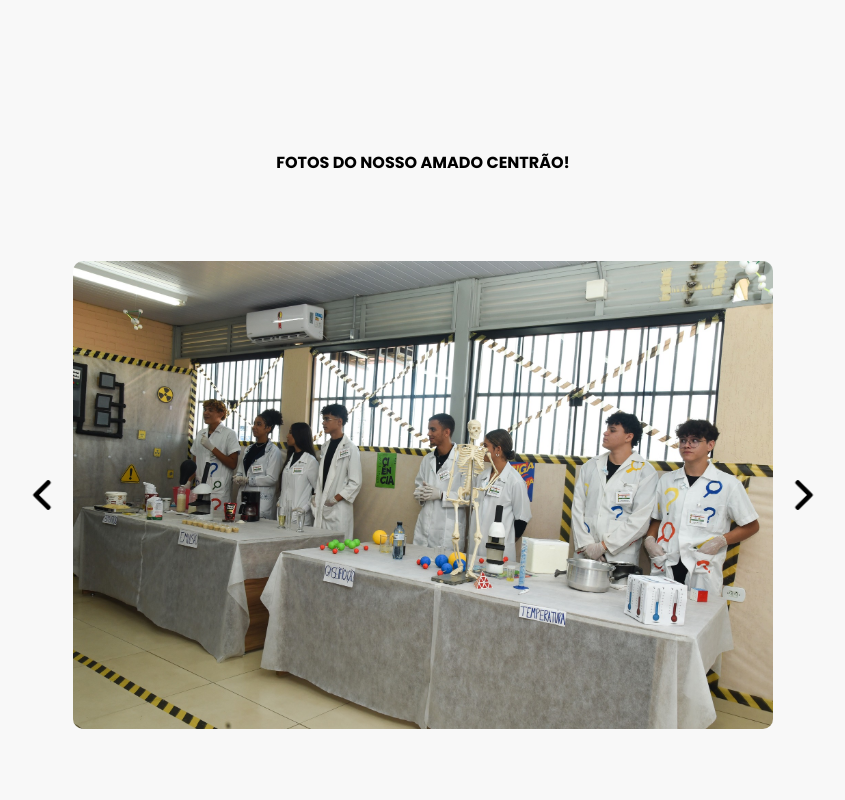
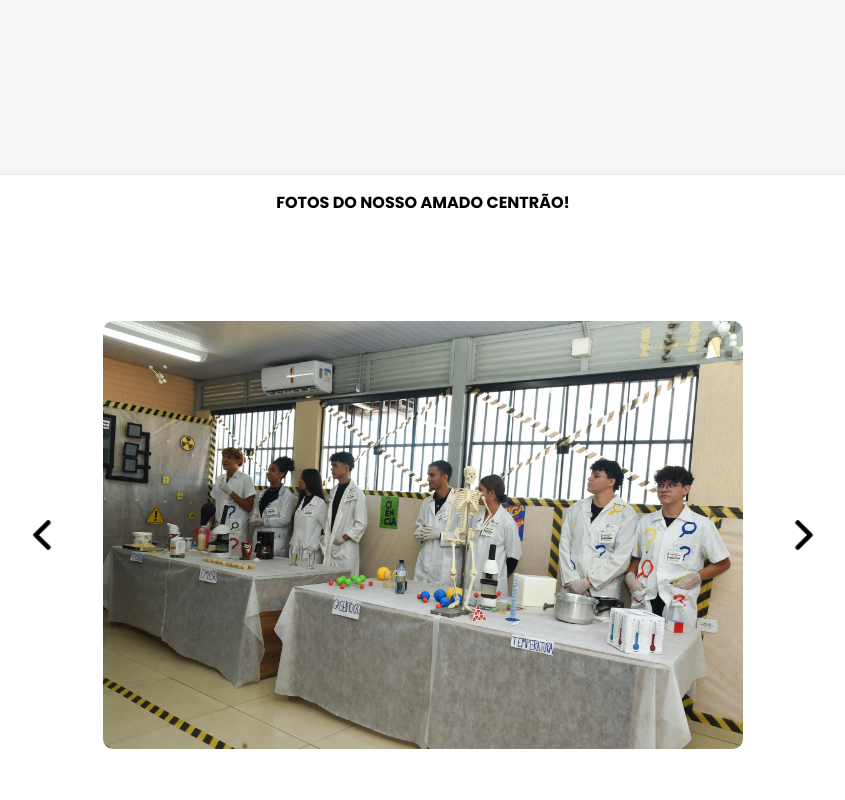
Before and after one commit to eumatheusvieira/ced06, a plain HTML site: page index.html in a window 1280 px wide. Shown: the part 580-1380 px from the top of the page, without its empty margins (217-1062 px from the left). Drawn offline with Linux system fonts and the light colour scheme.

Commit message:
ADICIONANDO ÚLTIMAS ALTERAÇÕES

```diff
--- a/styles/style.css
+++ b/styles/style.css
@@ -110,7 +110,10 @@ header {
 }
 
 .fotos {
-  margin-top: -40px;
+  background: white;
+  border-radius: 6px;
+  box-shadow: 0 0 10px rgba(0, 0, 0, 0.1);
+  margin: 0 4%;
   padding: 15px 9%;
 }
 .texto {
@@ -129,11 +132,14 @@ header {
 }
 
 .images {
-  position: relative;
   display: flex;
   align-items: center;
   justify-content: center;
   width: 700px;
+}
+
+.images img {
+  width: 50%;
 }
 
 .slide {
```
